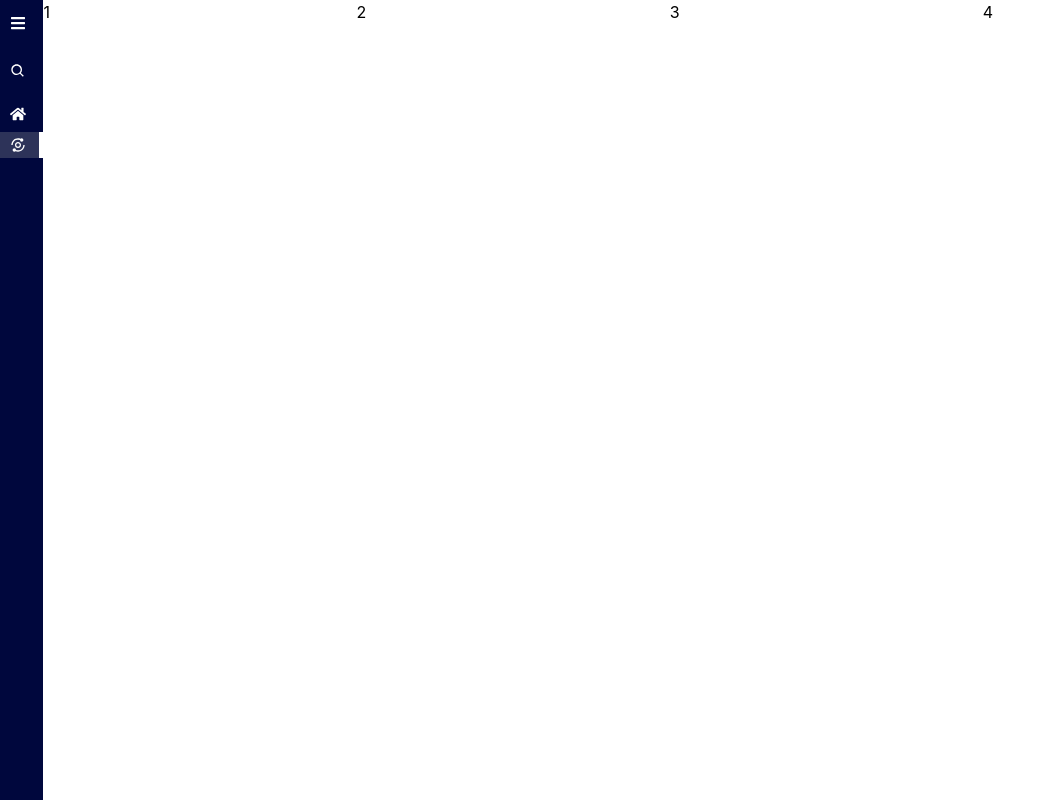
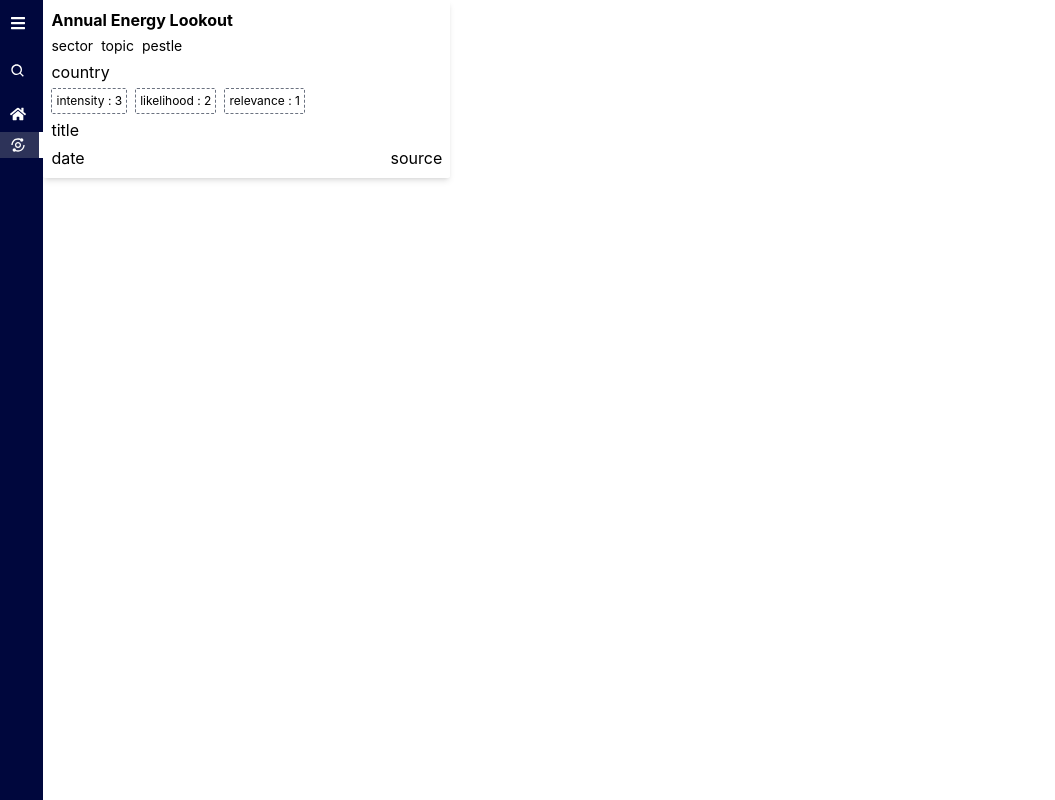
Before and after one commit to rushirrj/BlackCoffer, a React (Create React App) app in the folder client/: page /reports in a window 1280 px wide. Shown: the whole page, without its empty margins (0-1055 px from the left). Built offline with nearby package versions, Linux system fonts and the light colour scheme.

Commit message:
added grid to reports page and added reportCard

```diff
--- /dev/null
+++ b/client/src/components/Cards/ReportCard.jsx
@@ -0,0 +1,29 @@
+import React from 'react'
+
+const ReportCard = () => {
+  return (
+    <div>
+        <div className='shadow-md flex flex-col p-2 gap-1 rounded-sm'>
+            <div className='font-bold'>Annual Energy Lookout</div>
+            <div className='flex flex-row gap-2'>
+                <div className='text-sm'>sector</div>
+                <div className='text-sm'>topic</div>
+                <div className='text-sm'>pestle</div>
+            </div>
+            <div className='flex flex-row'>country</div>
+            <div className='flex flex-row gap-2'>
+                <div className='text-xs border-dashed border border-gray-500 p-1 rounded-sm'>intensity : 3</div>
+                <div className='text-xs border-dashed border border-gray-500 p-1 rounded-sm'>likelihood : 2</div>
+                <div className='text-xs border-dashed border border-gray-500 p-1 rounded-sm'>relevance : 1</div>
+            </div>
+            <div>title</div>
+            <div className='flex justify-between'>
+                <div>date</div>
+                <div>source</div>
+            </div>
+        </div>
+    </div>
+  )
+}
+
+export default ReportCard
--- a/client/src/pages/Reports.jsx
+++ b/client/src/pages/Reports.jsx
@@ -1,12 +1,9 @@
 import React from 'react'
-
+import ReportCard from '../components/Cards/ReportCard'
 const Reports = () => {
   return (
-    <div className='grid grid-cols-4 gap-4'>
-      <div>1</div>
-      <div>2</div>
-      <div>3</div>
-      <div>4</div>
+    <div className='grid grid-cols-3 gap-2'>
+      <div className=''><ReportCard/></div>
     </div>
   )
 }
```
